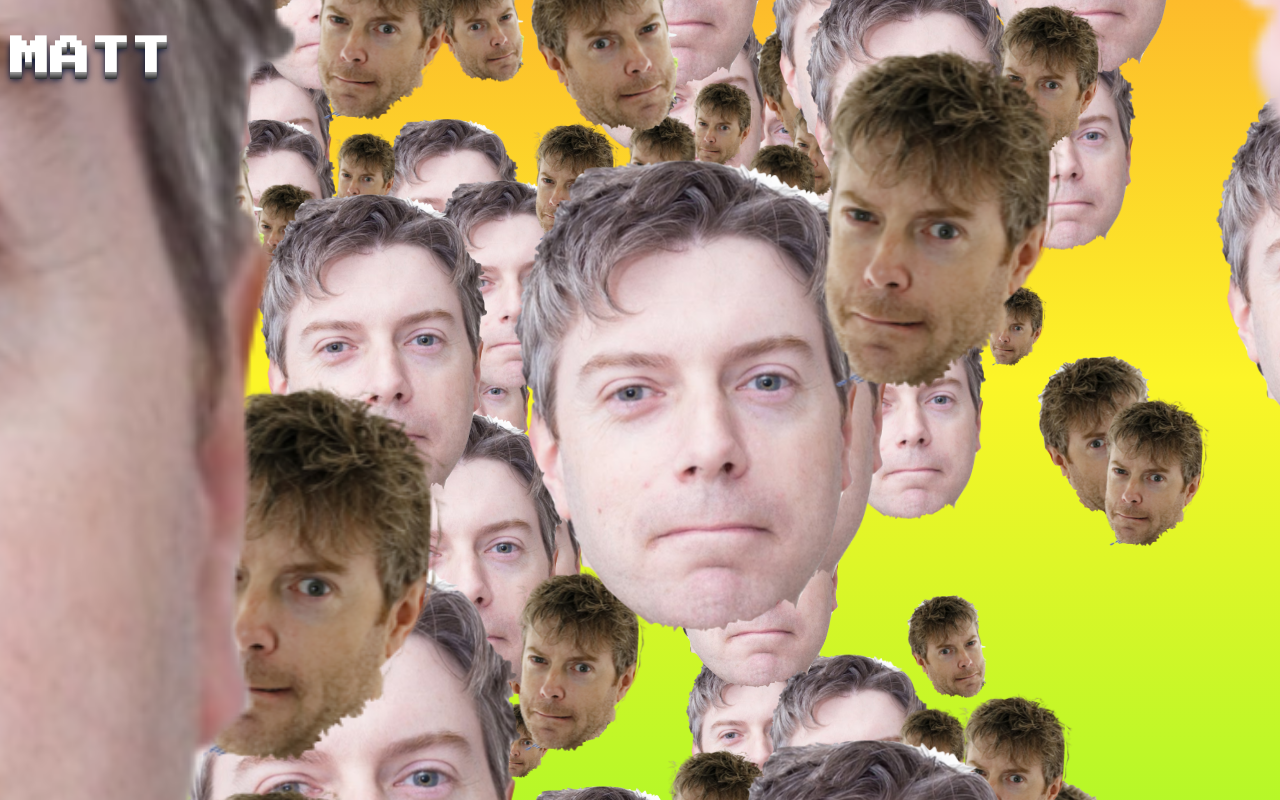
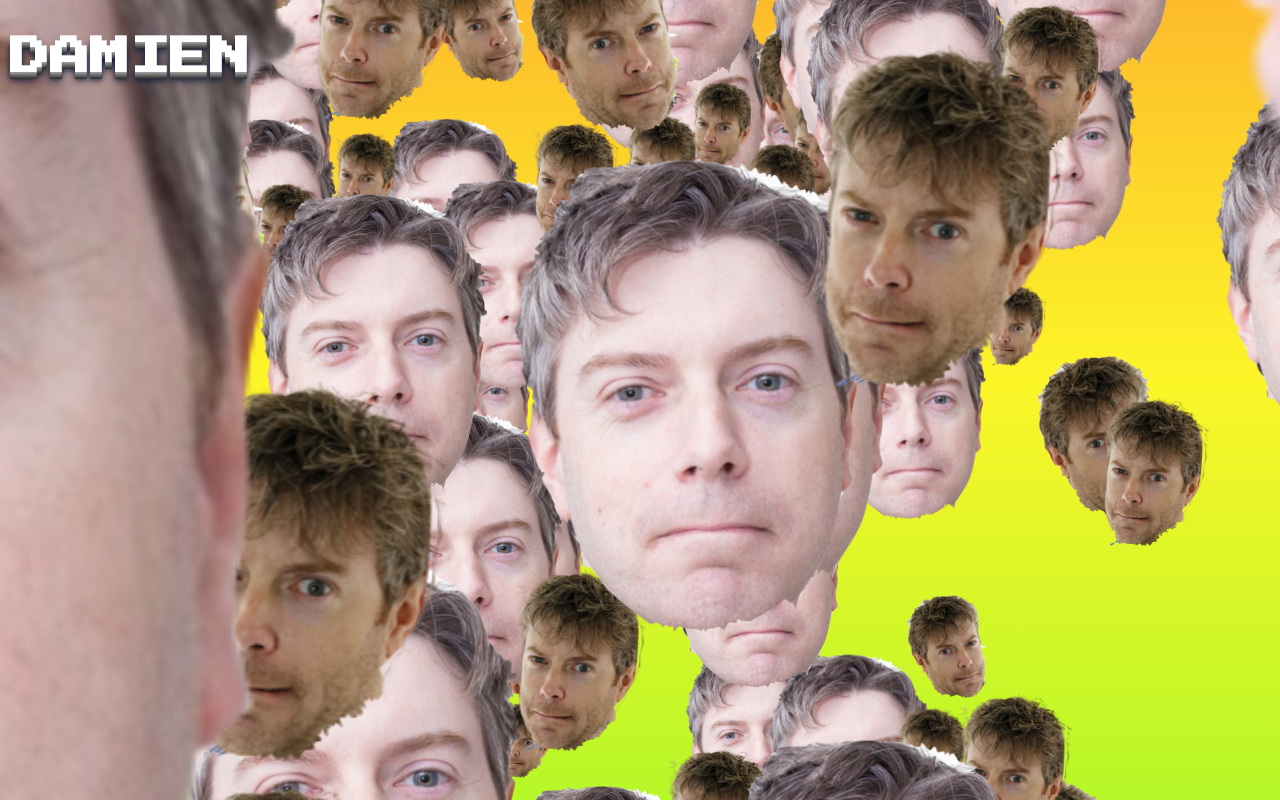
Before and after one commit to MrHuli/faces, a plain HTML site: page index.html in a window 1280 px wide. Drawn offline with Linux system fonts and the light colour scheme.

Commit message:
Change name

```diff
--- a/index.html
+++ b/index.html
@@ -13,7 +13,7 @@
 	<img id="face-source-3" src="face4.png" alt=" " class="face-source">
 	<img id="face-source-4" src="face5.png" alt=" " class="face-source">
 
-	<h1>MATT</h1>
+	<h1>DAMIEN</h1>
 
 	<div id="faces-container">
 
```
